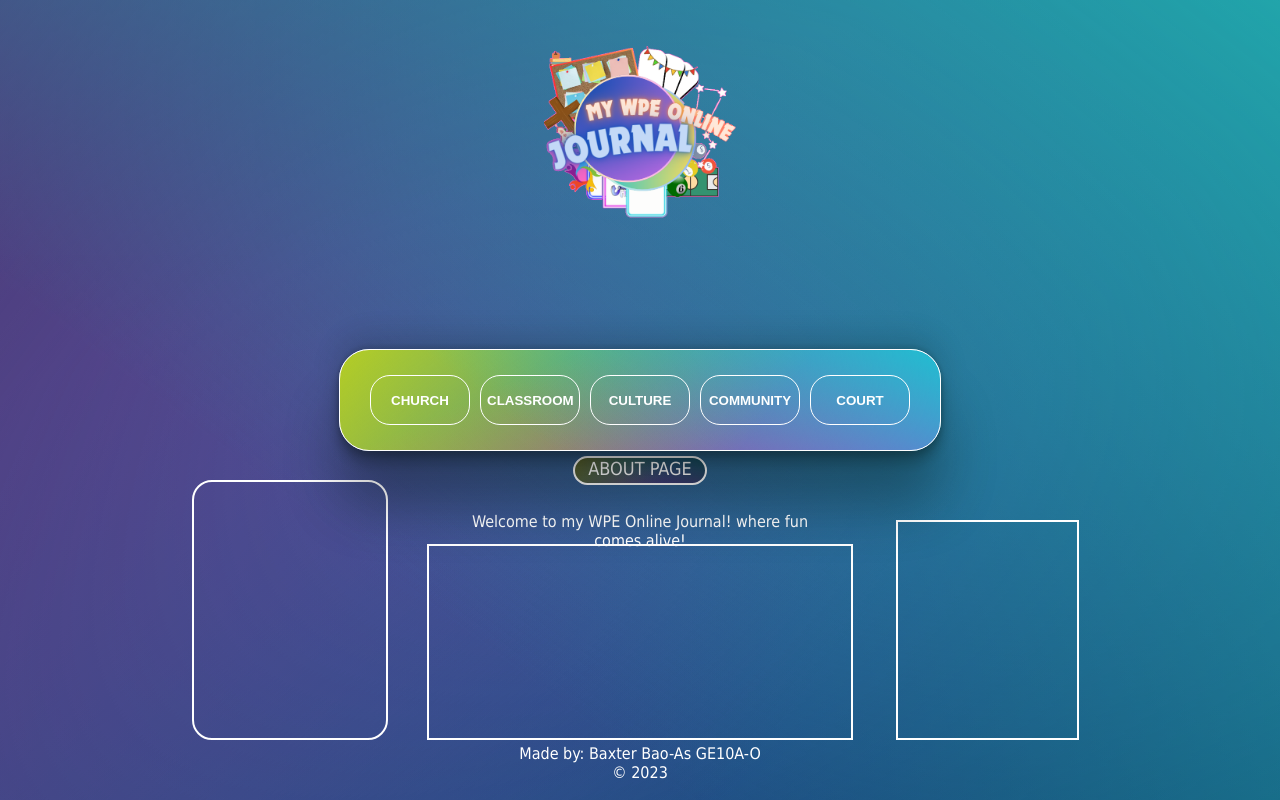
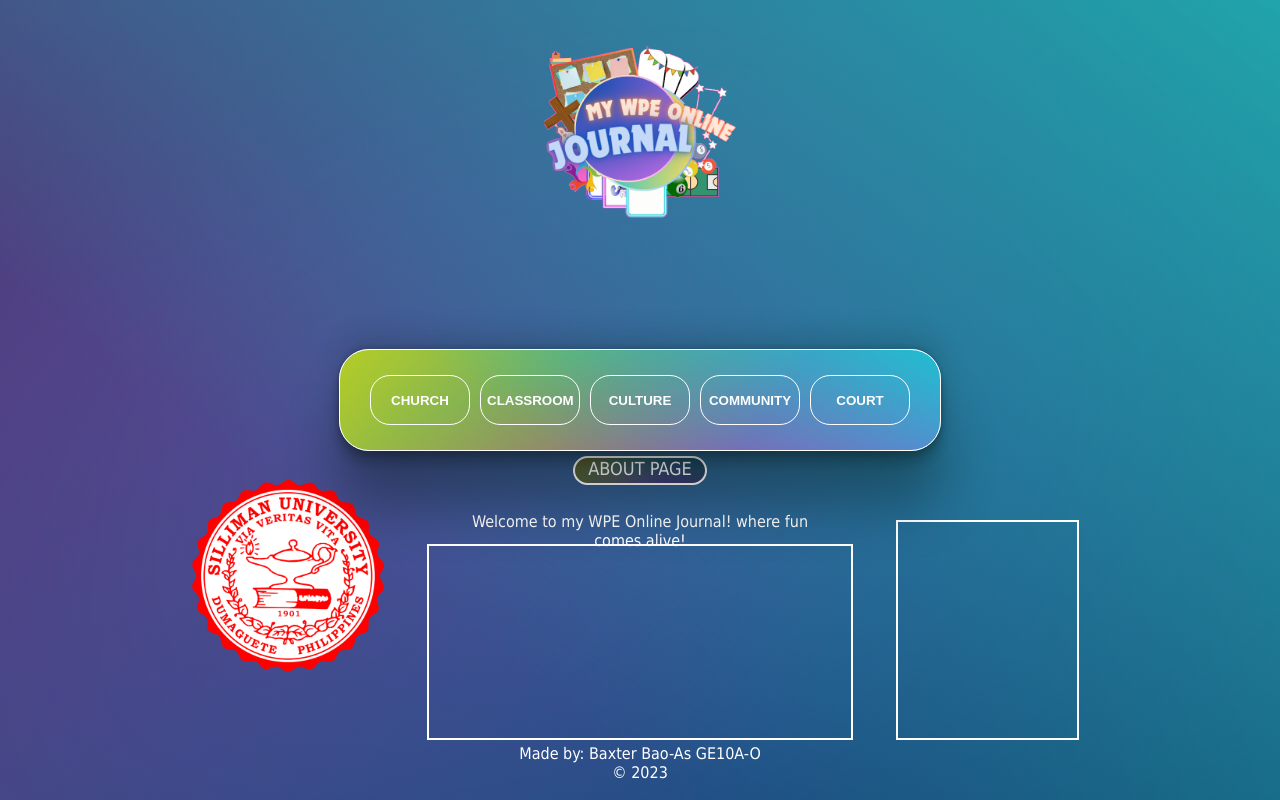
Before and after one commit to BaxSTAR17/Online-E-Journal, a plain HTML site: page index.html in a window 1280 px wide. Shown: the top 800 px of the page. Drawn offline with Linux system fonts and the light colour scheme.

Commit message:
Added homepage pics

```diff
--- a/stylers/church.css
+++ b/stylers/church.css
@@ -2,8 +2,8 @@
     background-size: cover; width: 100dvw; height: 100dvh; z-index: -1;}
 .bgchurch::before { opacity: 1; }
 .bgchurch::after { opacity: 1; }
-.p1 { transform: translate(40dvw, 0); background-image: url(../assets/images/su.png) }
-.p2 { transform: translate(-5dvw, 0); }
+.p1 { transform: translate(40dvw, 0); background-image: url(../assets/images/church1.jpg) }
+.p2 { transform: translate(-5dvw, 0); background-image: url(../assets/images/church2.jpg)}
 .tbox1 { transform: translate(-2dvw, -58dvh); width: 550px; }
 .tbox2 { transform: translate(-3dvw, -57dvh); width: 200px; }
 .lbox1 { width: 200px; transform: translate(0, -23dvh); }
--- a/stylers/classroom.css
+++ b/stylers/classroom.css
@@ -8,9 +8,11 @@
 }
 .p1 {
   transform: translate(35dvw, 54dvh);
+  background-image: url(../assets/images/classroom1.jpg);
 }
 .p2 {
   transform: translate(-5dvw, -52dvh);
+  background-image: url(../assets/images/classroom2.jpg);
 }
 .tbox1 {
   transform: translate(8dvw, -1dvh);
--- a/stylers/community.css
+++ b/stylers/community.css
@@ -8,9 +8,11 @@
 }
 .p1 {
   transform: translate(-40dvw, 0);
+  background-image: url(../assets/images/community1.jpg)
 }
 .p2 {
   transform: translate(-13dvw, 0);
+  background-image: url(../assets/images/community2.jpg);
 }
 .tbox1 {
   transform: translate(-12dvw, -1dvh);
--- a/stylers/court.css
+++ b/stylers/court.css
@@ -6,8 +6,12 @@
 .bgcourt::after {
   opacity: 1;
 }
+.p1 {
+  background-image: url(../assets/images/court1.jpg);
+}
 .p2 {
   transform: translate(27dvw, 0);
+  background-image: url(../assets/images/court2.jpg);
 }
 .tbox1 {
   width: 400px;
--- a/stylers/culture.css
+++ b/stylers/culture.css
@@ -8,6 +8,10 @@
 }
 .p1 {
   transform: translate(29dvw, 54dvh);
+  background-image: url(../assets/images/culture1.jpg);
+}
+.p2 {
+  background-image: url(../assets/images/culture2.jpg);
 }
 .tbox1 {
   width: 650px;
--- a/stylers/main.css
+++ b/stylers/main.css
@@ -222,10 +222,13 @@ body {
     position: absolute;
     height: 32vh;
     width: 15vw;
-    border: 2px solid white;
+    /* border: 2px solid white; */
     border-radius: 20px;
     top: 60dvh;
     left: 15dvw;
+    background-size: 100%;
+    background-repeat: no-repeat;
+    background-image: url(../assets/images/su.png);
 }
 .tbox1 {
     position: absolute;
```
Also changed, not shown: 12 other files.
